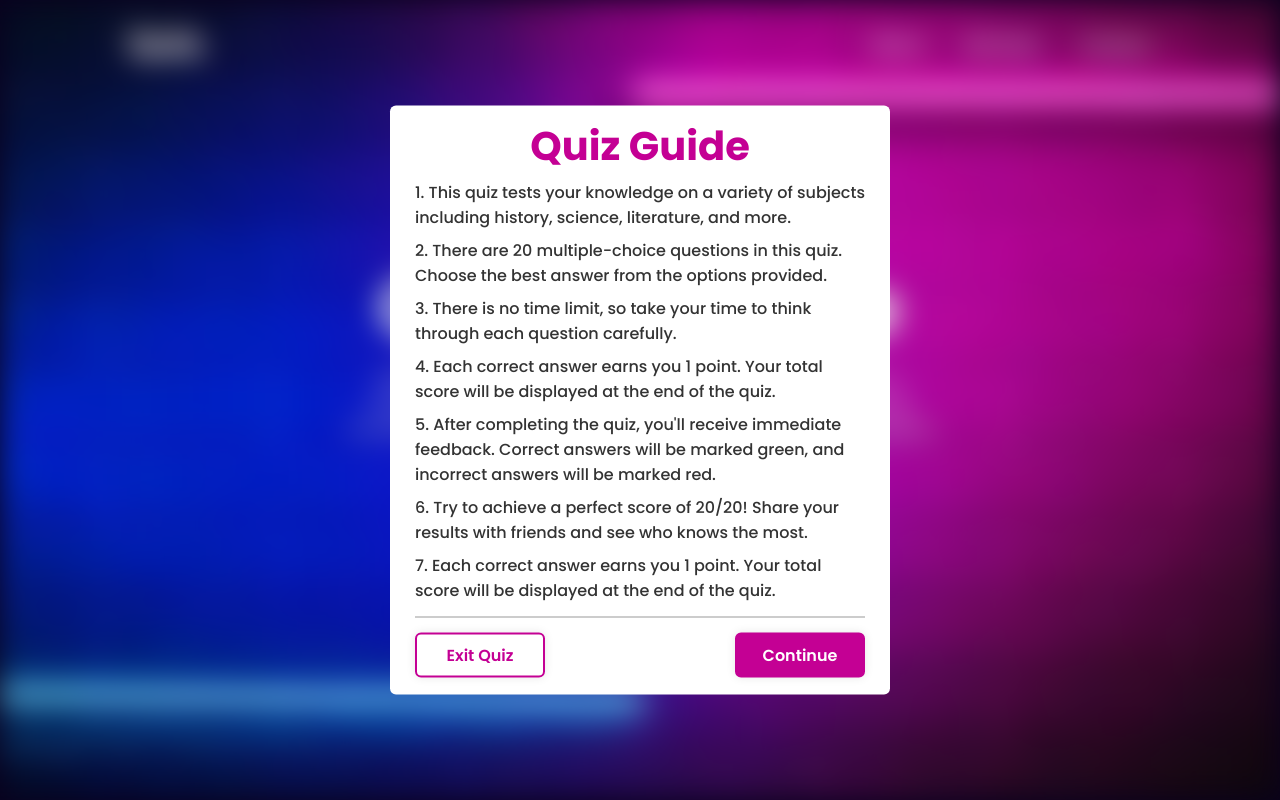
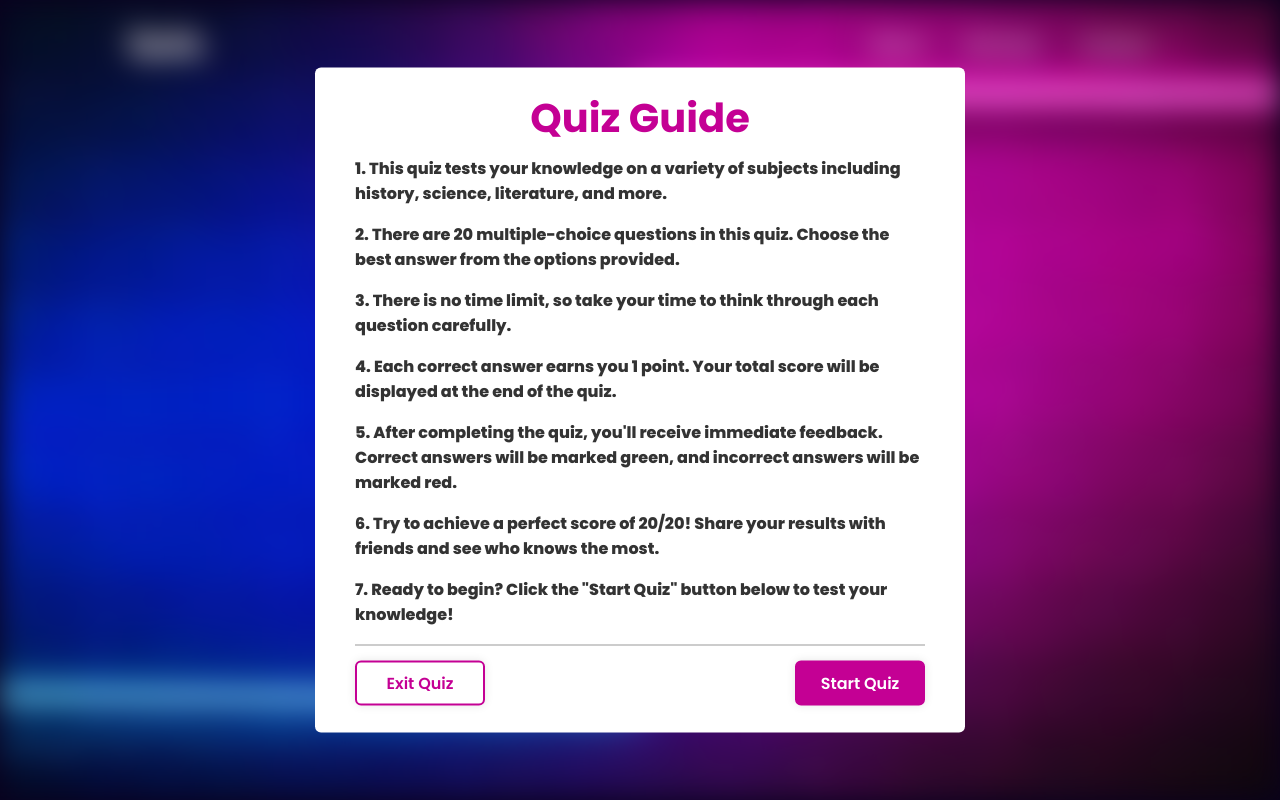
Before and after one commit to Olamilekan10/Quiz-web, a plain HTML site: page index.html in a window 1280 px wide. Both pictures are taken after a click on the button "Start Quiz". Shown: the top 800 px of the page. Drawn offline with Linux system fonts and the light colour scheme.

Commit message:
fixed the question section part successfully

```diff
--- a/index.html
+++ b/index.html
@@ -97,13 +97,13 @@
 
         <span class="info">6. Try to achieve a perfect score of 20/20! Share your results with friends and see who knows the most.</span>
 
-        <span class="info">7. Each correct answer earns you 1 point. Your total score will be displayed at the end of the quiz.</span>
+        <span class="info">7. Ready to begin? Click the "Start Quiz" button below to test your knowledge!</span>
 
 
 
         <div class="btn-group">
             <button class="info-btn exit-btn">Exit Quiz</button>
-            <a href="#" class="info-btn continue-btn">Continue</a>
+            <a href="#" class="info-btn continue-btn">Start Quiz</a>
         </div>
 
     </div>
--- a/style.css
+++ b/style.css
@@ -123,10 +123,10 @@ body {
     top: 50%;
     left: 50%;
     transform: translate(-50%, -50%) scale(.9);
-    width: 500px;
+    width: 650px;
     background: #fff;
     border-radius: 6px;
-    padding: 10px 25px;
+    padding: 20px 40px;
     opacity: 0;
     pointer-events: none;
     transition: .3s ease;
@@ -148,8 +148,8 @@ body {
     display: inline-block;
     font-size: 16px;
     color: #333;
-    font-weight: 500;
-    margin: 4px 0;
+    font-weight: 800;
+    margin: 8px 0;
 }
 
 .popup-info .btn-group {
```
